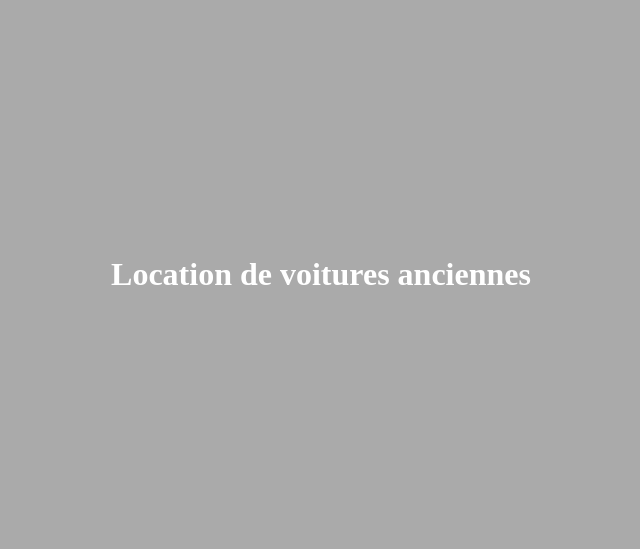
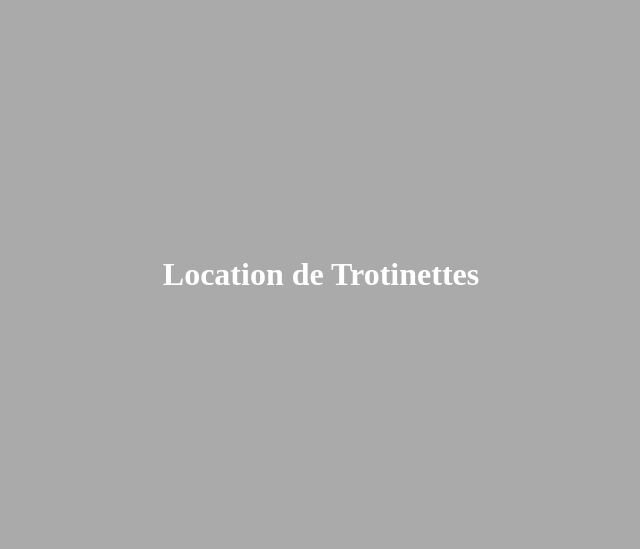
Before and after one commit to houssemeddinelassoued/projetLocation, a plain HTML site: page index.html in a window 1280 px wide. Shown: the part 18-567 px from the top of the page, without its empty margins (319-959 px from the left). Drawn offline with Linux system fonts and the light colour scheme.

Commit message:
Changer Voitures par Location de Trotinettes

```diff
--- a/index.html
+++ b/index.html
@@ -5,7 +5,7 @@
 		<title></title>
 	</head>
 	<body style="background-color:#aaa">
-	<h1 style="padding:20%; text-align:center; color:#fff">Location de voitures anciennes</h1>
+	<h1 style="padding:20%; text-align:center; color:#fff">Location de Trotinettes</h1>
 	</body>
 	</head>
 </html>
```
